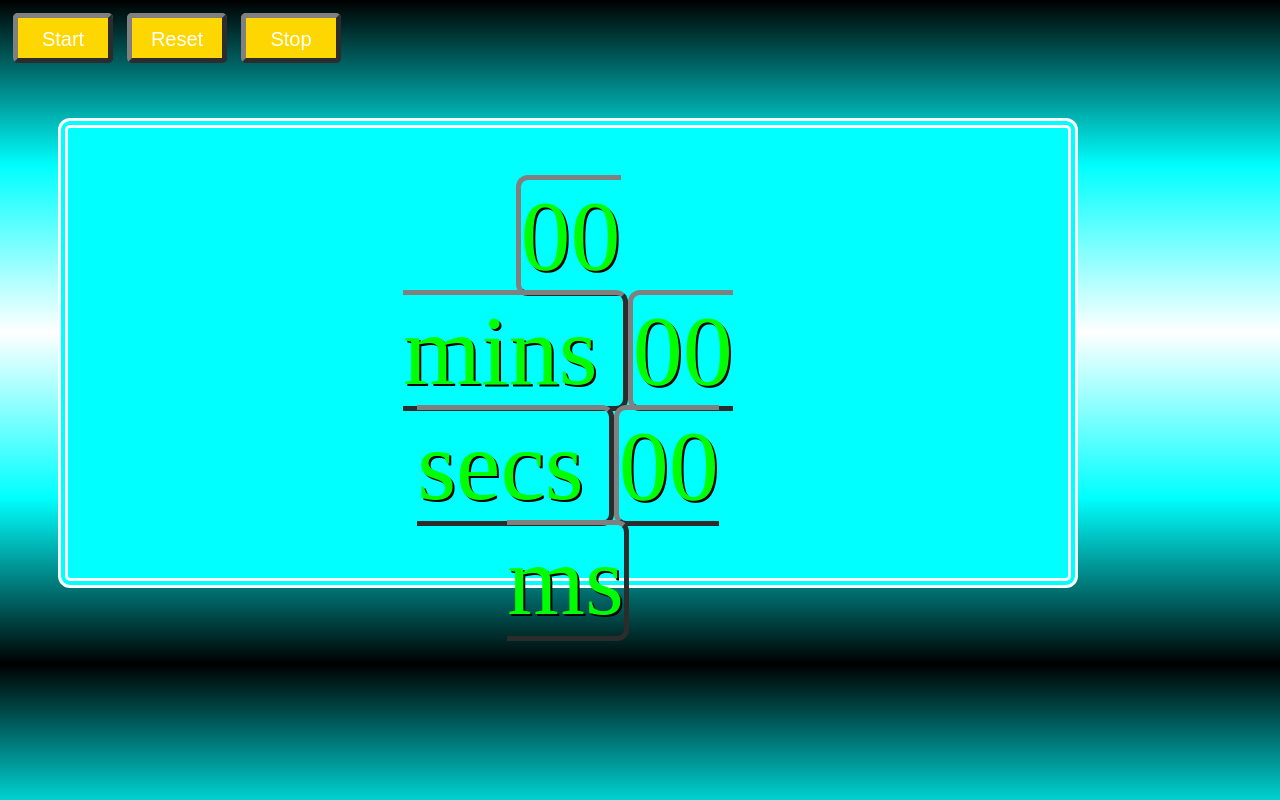
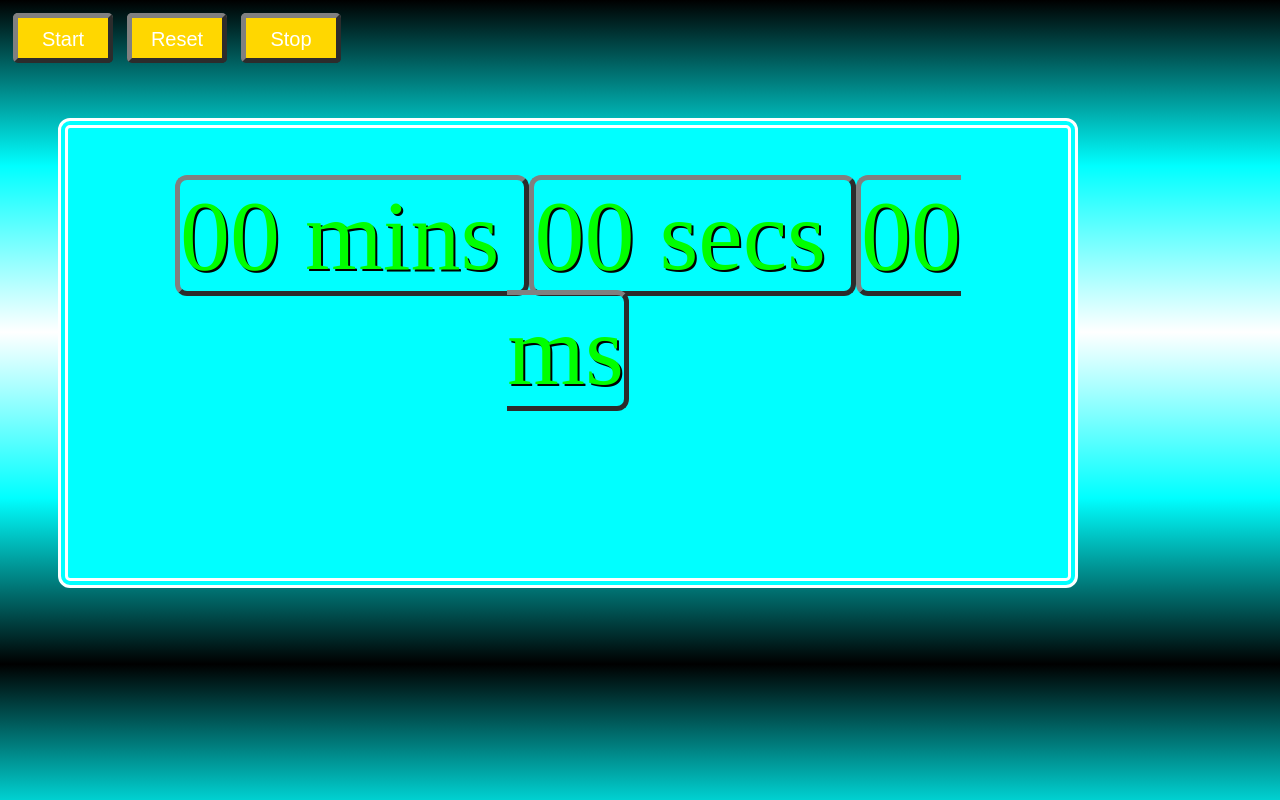
Before and after one commit to walterlow52/Stopwatch, a plain HTML site: page index.html in a window 1280 px wide. Drawn offline with Linux system fonts and the light colour scheme.

Commit message:
Update index.html

```diff
--- a/index.html
+++ b/index.html
@@ -12,9 +12,9 @@
     <button class = "reset" onclick = "reset()"> Reset </button>
     <button class = "stop" onclick = "stop()"> Stop </button>
     <div class = "stopwatch">
-      <span id = "mins"> 00 <br> mins </span>
-      <span id = "secs"> 00 <br> secs </span>
-      <span id = "millisecs"> 00 <br> ms </span>
+      <span id = "mins"> 00 mins </span>
+      <span id = "secs"> 00 secs </span>
+      <span id = "millisecs"> 00 ms </span>
     </div> <br>
   </body>
 </html>
```
